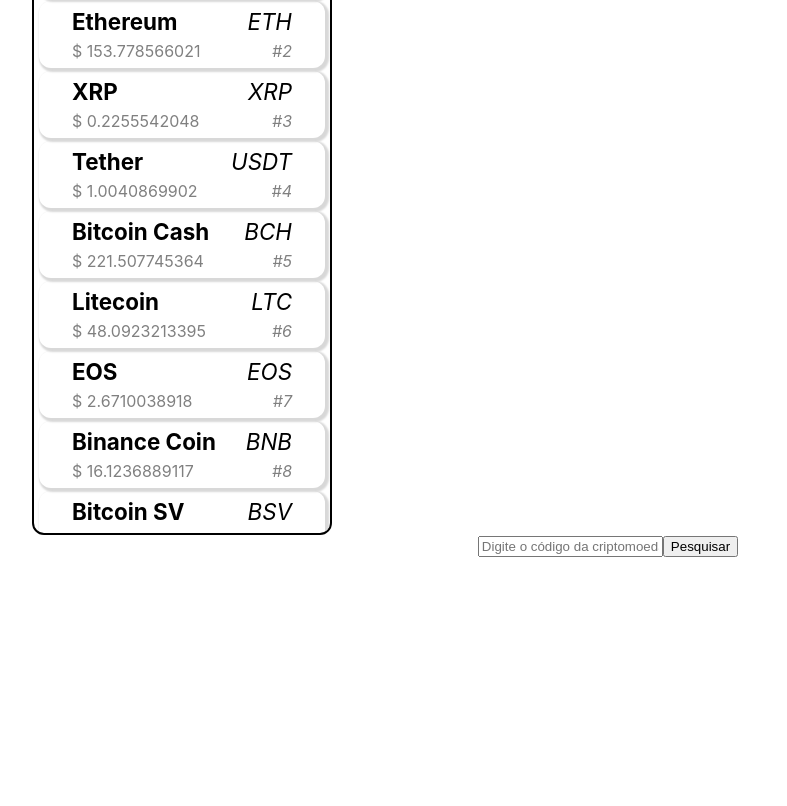
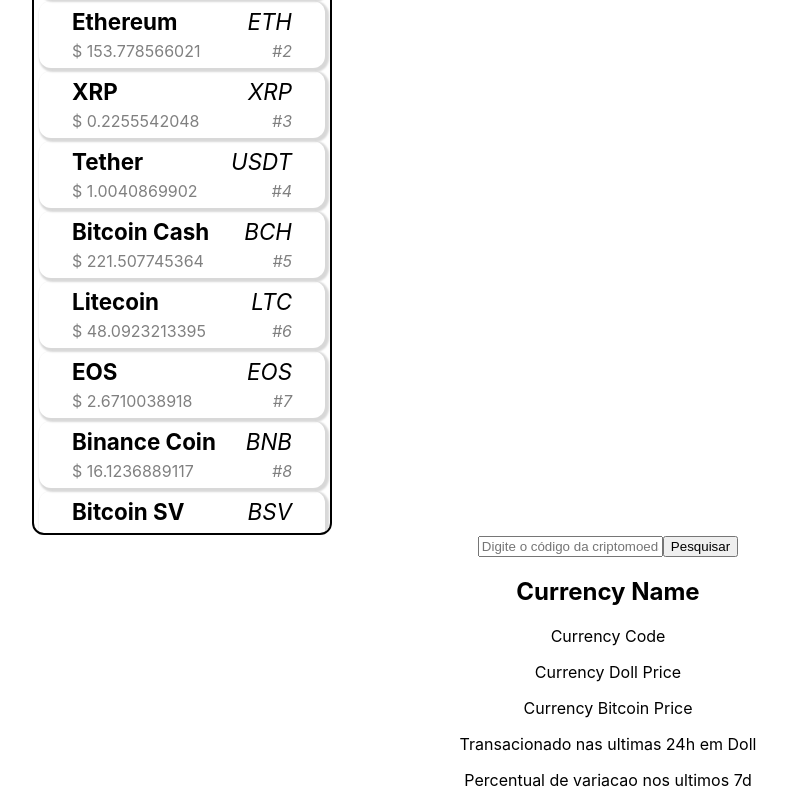
Before and after one commit to MarioMatheus/kriptocoin, a React (Create React App) app in the folder frontend/: page / in a window 1280 px wide. Shown: the part 203-1009 px from the top of the page, without its empty margins (32-819 px from the left). Before the commit the page ends 800 px from the top, so only its background shows below. Built offline with nearby package versions, Linux system fonts and the light colour scheme; the HTML template or start-up script is replaced by a standard one.

Commit message:
created currency card component

```diff
--- a/frontend/src/App.js
+++ b/frontend/src/App.js
@@ -2,6 +2,7 @@
 import './App.css';
 import CurrencyList from './components/CurrenciesList/CurrencyList';
 import SearchInput from './components/SearchInput/SearchInput';
+import { CurrencyCard } from './components/CurrencyCard/CurrencyCard';
 
 
 function App() {
@@ -16,6 +17,7 @@
       </section>
       <section>
         <SearchInput />
+        <CurrencyCard />
       </section>
     </div>
   );
--- /dev/null
+++ b/frontend/src/components/CurrencyCard/CurrencyCard.js
@@ -0,0 +1,14 @@
+import React from 'react'
+import './CurrencyCard.css'
+
+
+export const CurrencyCard = (props) => (
+  <div>
+    <h1>Currency Name</h1>
+    <p> Currency Code </p>
+    <p> Currency Doll Price </p>
+    <p> Currency Bitcoin Price </p>
+    <p> Transacionado nas ultimas 24h em Doll </p>
+    <p> Percentual de variacao nos ultimos 7d </p>
+  </div>
+)
--- a/frontend/src/components/SearchInput/SearchInput.js
+++ b/frontend/src/components/SearchInput/SearchInput.js
@@ -1,5 +1,5 @@
 import React, { Component } from 'react'
-
+import './SearchInput.css'
 
 export default class SearchInput extends Component {
 
```
Also changed, not shown: frontend/src/components/CurrencyCard/CurrencyCard.css (added).
